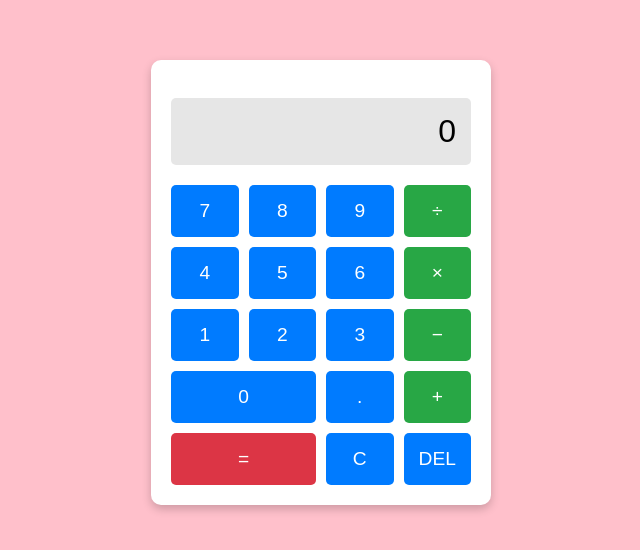
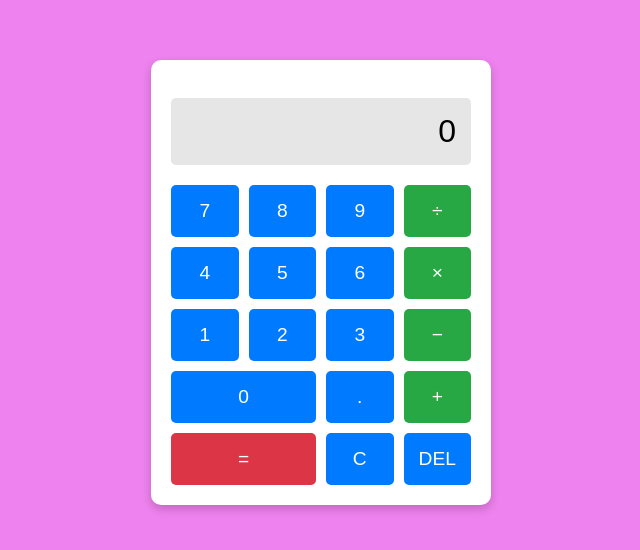
Before and after one commit to 23033219-YowSyeTeng/CalculatorAPPtrying, a website: page index.html in a window 1280 px wide. Shown: the part 118-668 px from the top of the page, without its empty margins (319-959 px from the left). Drawn offline with Linux system fonts and the light colour scheme.

Commit message:
Update index.html

```diff
--- a/index.html
+++ b/index.html
@@ -10,7 +10,7 @@
             justify-content: center;
             align-items: center;
             height: 100vh;
-            background-color: pink;
+            background-color: violet;
             font-family: Arial, sans-serif;
             margin: 0;
         }
```
